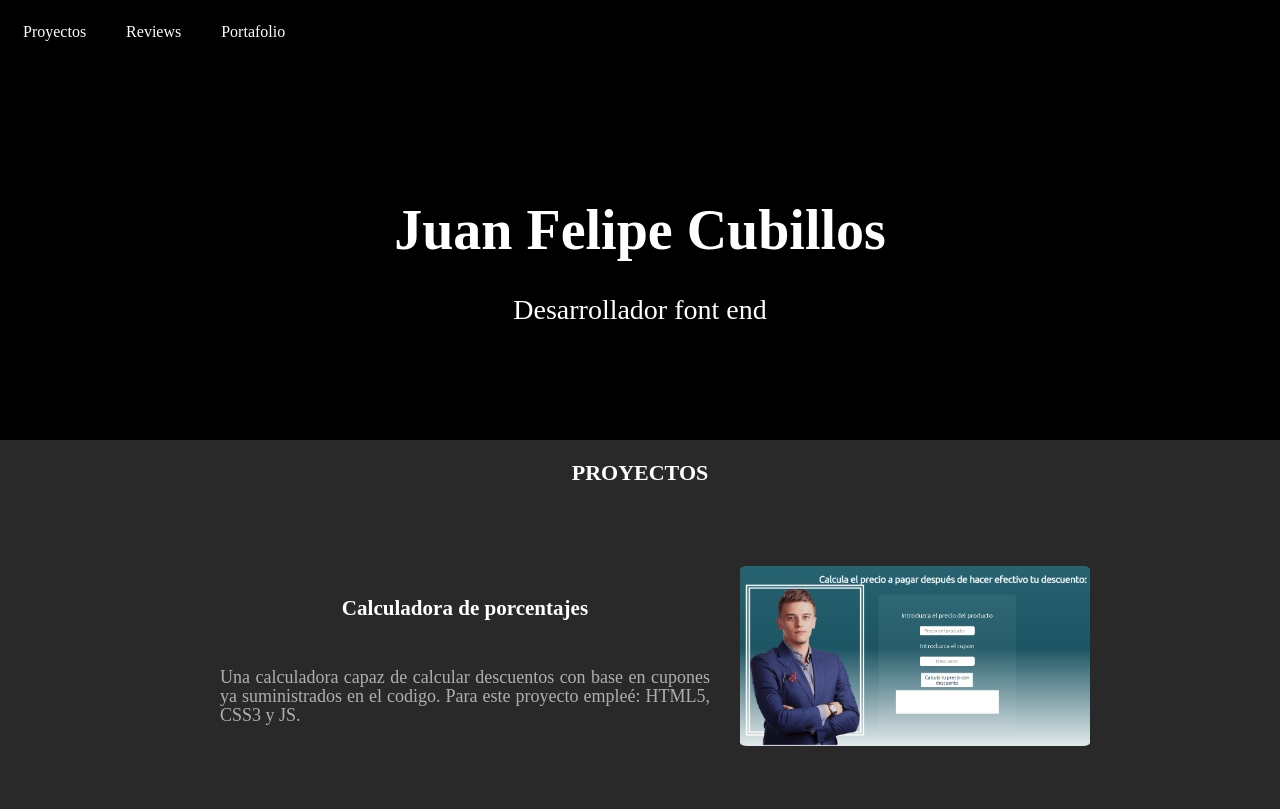
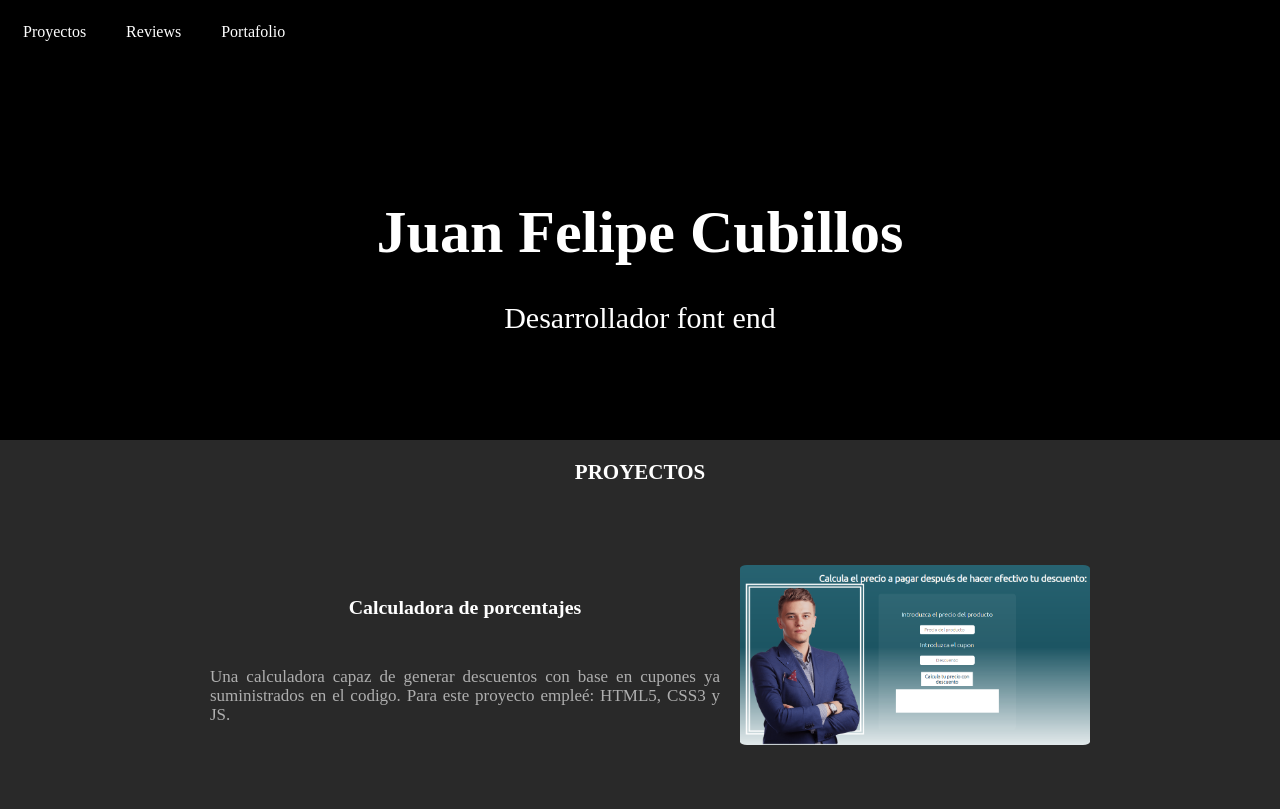
Before and after one commit to Felipc47/felipc47, a plain HTML site: page index.html in a window 1280 px wide. Drawn offline with Linux system fonts and the light colour scheme.

Commit message:
Correciones de fuente y tamaño

```diff
--- a/index.html
+++ b/index.html
@@ -28,7 +28,7 @@
         <section class="contenido1">
         <h1>Calculadora de porcentajes</h1>
         <br><p class="calculadora">
-            Una calculadora capaz de calcular descuentos con base en cupones ya suministrados en el codigo.
+            Una calculadora capaz de generar descuentos con base en cupones ya suministrados en el codigo.
             Para este proyecto empleé: HTML5, CSS3 y JS.
         </p>
     </section>
--- a/style.css
+++ b/style.css
@@ -54,7 +54,7 @@ li {
     width: 100%;
     height: 30vh;
     text-align: center;
-    font-size: 2.8rem;
+    font-size: 3.0rem;
 }
 
 main{
@@ -66,7 +66,7 @@ main{
 .proyectos {
     width: 100%;
     text-align: center;
-    font-size: 2.2rem;
+    font-size: 2.1rem;
     margin-top: 2rem;
     background-color: #292929;
     color: white;
@@ -92,9 +92,9 @@ aside {
     flex-direction: column;
     align-items: center;
     justify-content: center;
-    font-size: 1.8rem;
+    font-size: 1.7rem;
     line-height: 4.0rem;
-    padding: 3rem;
+    padding: 2rem;
 
 }
 
```
